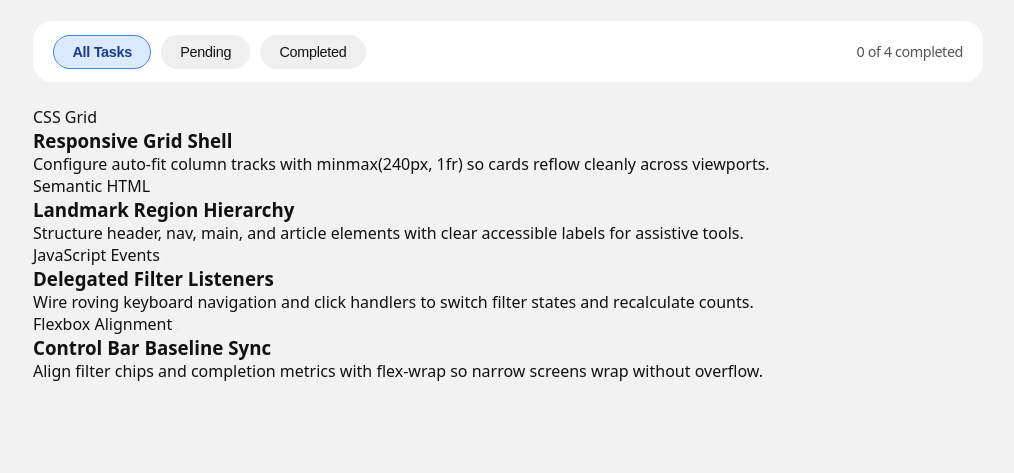
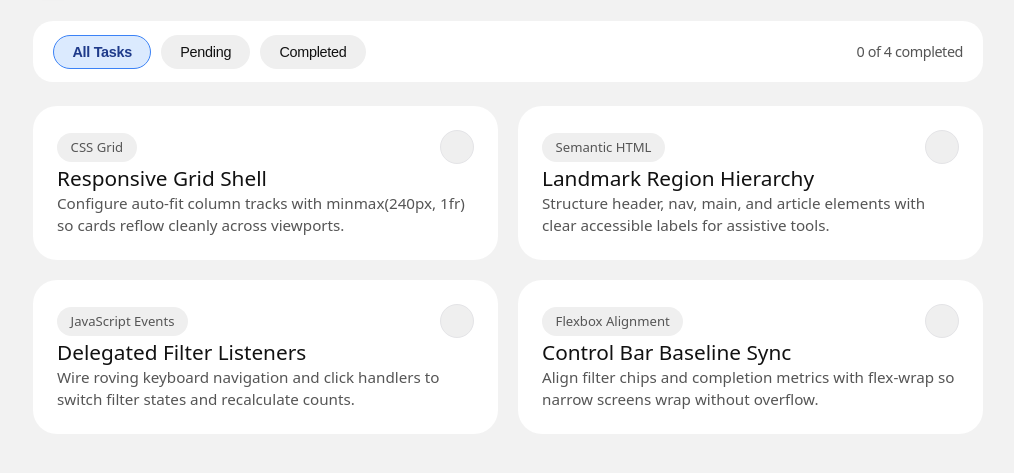
Before and after one commit to mel-bir/Focus-Board, a plain HTML site: page index.html in a window 1280 px wide. Shown: the part 75-548 px from the top of the page, without its empty margins (132-1146 px from the left). Drawn offline with Linux system fonts and the light colour scheme.

Commit message:
finished the task grid section of the main content

```diff
--- a/style.css
+++ b/style.css
@@ -131,3 +131,84 @@ body {
     color: var(--text-muted);
     letter-spacing: -0.03em
 }
+
+/* TASK GRID */
+.task-grid {
+    display: grid;
+    grid-template-columns: repeat(auto-fit, minmax(320px, 1fr));
+    gap: 1.25rem;
+}
+
+.task-card {
+    background-color: var(--bg-surface);
+    border-radius: 24px;
+    padding: 1.5rem;
+    display: flex;
+    flex-direction: column;
+    gap: o.85rem;
+    transition: transform 0.2s ease, opacity 0.2s ease;
+}
+
+.task-card:hover {
+    transform: translateY(-2px);
+}
+
+.card-header {
+    display: flex;
+    justify-content: space-between;
+    align-items: center;
+}
+
+.badge {
+    background-color: var(--bg-pill);
+    color: var(--text-muted);
+    padding: 0.35rem 0.85rem;
+    border-radius: 100px;
+    font-size: 0.82rem;
+    font-weight: 500;
+}
+
+.check-circle {
+    width: 34px;
+    height: 34px;
+    border-radius: 50%;
+    background-color: var(--bg-pill);
+    border: 1px solid var(--border-light);
+    color: transparent;
+    font-size: 1rem;
+    font-weight: bold;
+    cursor: pointer;
+    display: inline-flex;
+    align-items: center;
+    justify-content: center;
+}
+
+.card-title {
+    font-size: 1.3rem;
+    font-weight: 500;
+}
+
+.task-description {
+    color: var(--text-muted);
+    font-size: 0.95rem;
+    line-height: 1.45;
+}
+
+/* COMPLETEDD & HIDDEN STATES */
+.task-card.is-completed {
+    opacity: 0.65;
+}
+
+.task-card.is-completed .card-title {
+    text-decoration: line-through;
+}
+
+.task-card.is-completed .check-circle {
+    background-color: var(--green-check);
+    border-color: var(--green-check);
+    color: #ffffff;
+}
+
+.is-hidden {
+    display: none;
+}
```
